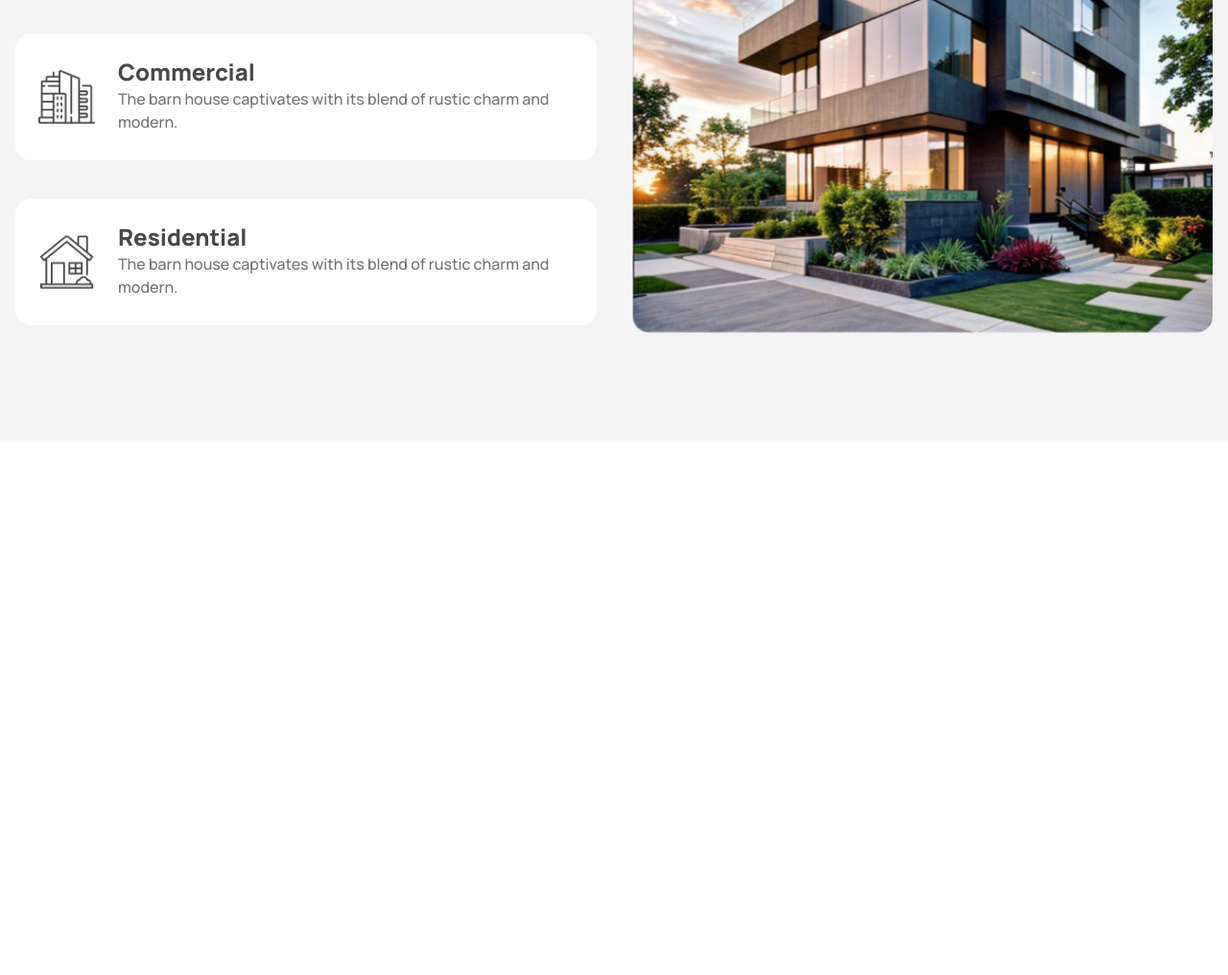
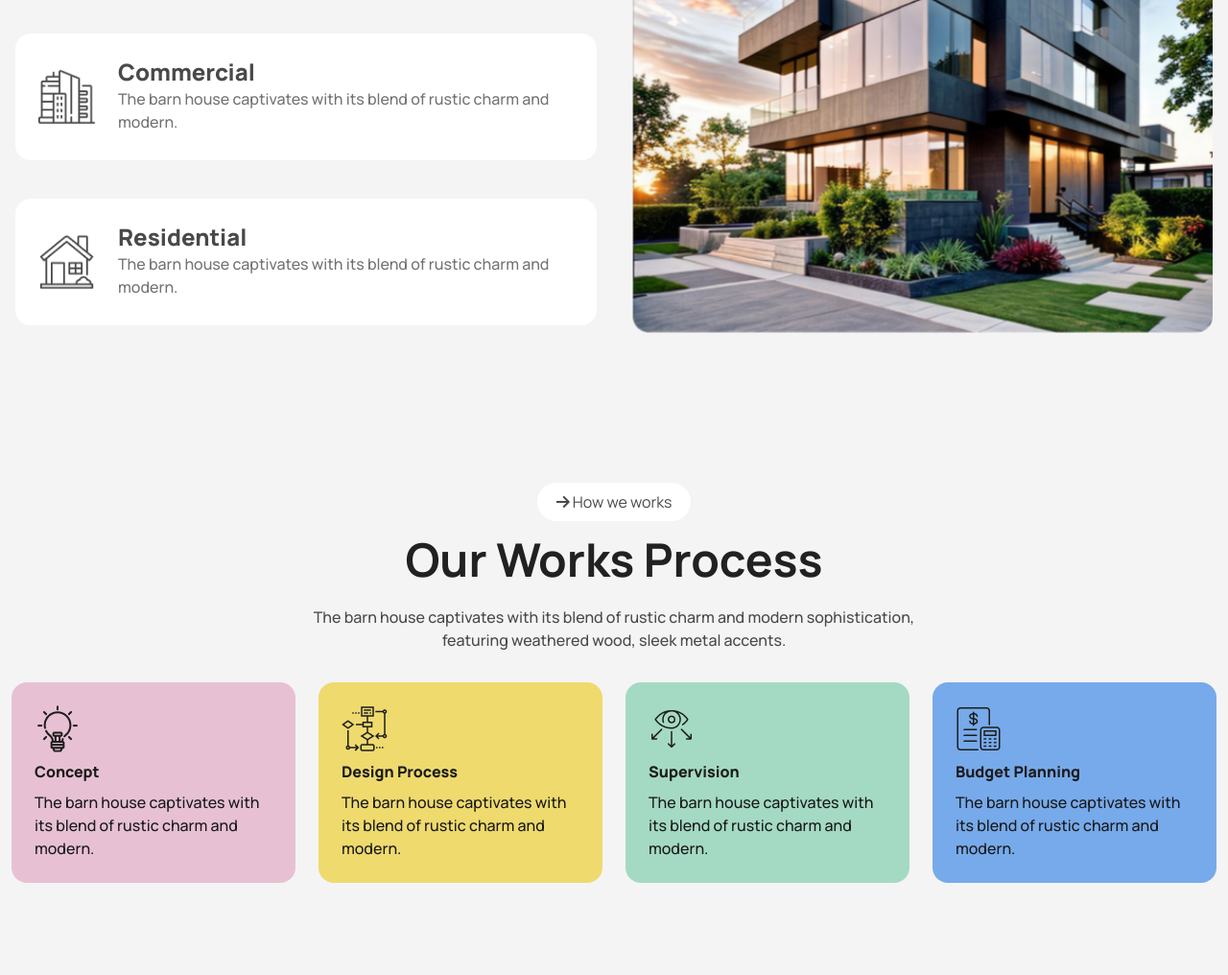
Before and after one commit to Morshedkhondokar/Assignment-3, a plain HTML site: page index.html in a window 1280 px wide. Shown: the part 1227-2243 px from the top of the page at 96% size. Before the commit the page ends 1686 px from the top, so only its background shows below. Drawn offline with nearby package versions, Linux system fonts and the light colour scheme.

Commit message:
add works section

```diff
--- a/index.html
+++ b/index.html
@@ -74,8 +74,8 @@
     </header>
     <!-- ////////main\\\\\\\\\\\ -->
     <main class="bg-[#f4f4f4]">
-        <!-- design -->
-         <section class="max-w-[1440px] mx-auto grid grid-cols-1 lg:grid-cols-2 gap-9 py-24 px-4">
+        <!-- design section-->
+         <section class="max-w-[1440px] mx-auto grid grid-cols-1 lg:grid-cols-2 gap-9 py-11 md:py-24 px-4">
             <!-- text -->
              <div class="relative">
                 <div class="text-center lg:text-left">
@@ -109,6 +109,43 @@
                 <img class="w-full" src="assets/Rectangle.png" alt="">
               </div>
          </section>
+         <!-- works section-->
+          <section class="max-w-[1440px] mx-auto py-11 md:pb-24 px-3">
+            <!-- text -->
+            <div class="text-center">
+                <img class="absolute top-[-40px] left-[-20px] max-w-24 hidden lg:block" src="assets/Vector.png" alt="">
+            <h3 class="bg-white rounded-3xl w-40 py-2 px-4 text-[#494949] mx-auto"> <i class="fas fa-arrow-right"></i> How we works</h3>
+            <h2 class="md:text-3xl lg:text-5xl font-bold text-[#212121] mt-4 mb-6">Our Works Process</h2>
+            <p class="font-medium text-[#494949] mb-8">The barn house captivates with its blend of rustic charm and modern sophistication, <br> featuring weathered wood, sleek metal accents.</p>
+            </div>
+            <!-- cards -->
+             <div class="grid gap-6 grid-cols-1 md:grid-cols-2 lg:grid-cols-4">
+                <!-- card 1 -->
+                <div class="p-6 bg-[#E7C1D3] rounded-2xl">
+                    <img src="assets/concept.png" alt="">
+                    <h3 class="font-extrabold text-[#1C1C1C] my-2">Concept</h3>
+                    <p class="font-medium">The barn house captivates with its blend of rustic charm and modern.</p>
+                </div>
+                <!-- card 2 -->
+                <div class="p-6 bg-[#EFDA6E] rounded-2xl">
+                    <img src="assets/flow-chart.png" alt="">
+                    <h3 class="font-extrabold text-[#1C1C1C] my-2">Design Process</h3>
+                    <p class="font-medium">The barn house captivates with its blend of rustic charm and modern.</p>
+                </div>
+                <!-- card 3 -->
+                <div class="p-6 bg-[#A4DAC3] rounded-2xl">
+                    <img src="assets/vision.png" alt="">
+                    <h3 class="font-extrabold text-[#1C1C1C] my-2">Supervision</h3>
+                    <p class="font-medium">The barn house captivates with its blend of rustic charm and modern.</p>
+                </div>
+                <!-- card 4 -->
+                <div class="p-6 bg-[#77AAEA] rounded-2xl">
+                    <img src="assets/budget-planning.png" alt="">
+                    <h3 class="font-extrabold text-[#1C1C1C] my-2">Budget Planning</h3>
+                    <p class="font-medium">The barn house captivates with its blend of rustic charm and modern.</p>
+                </div>
+             </div>
+          </section>
     </main>
     <!-- ///////footer\\\\\\\\\\ -->
     <footer>
```
